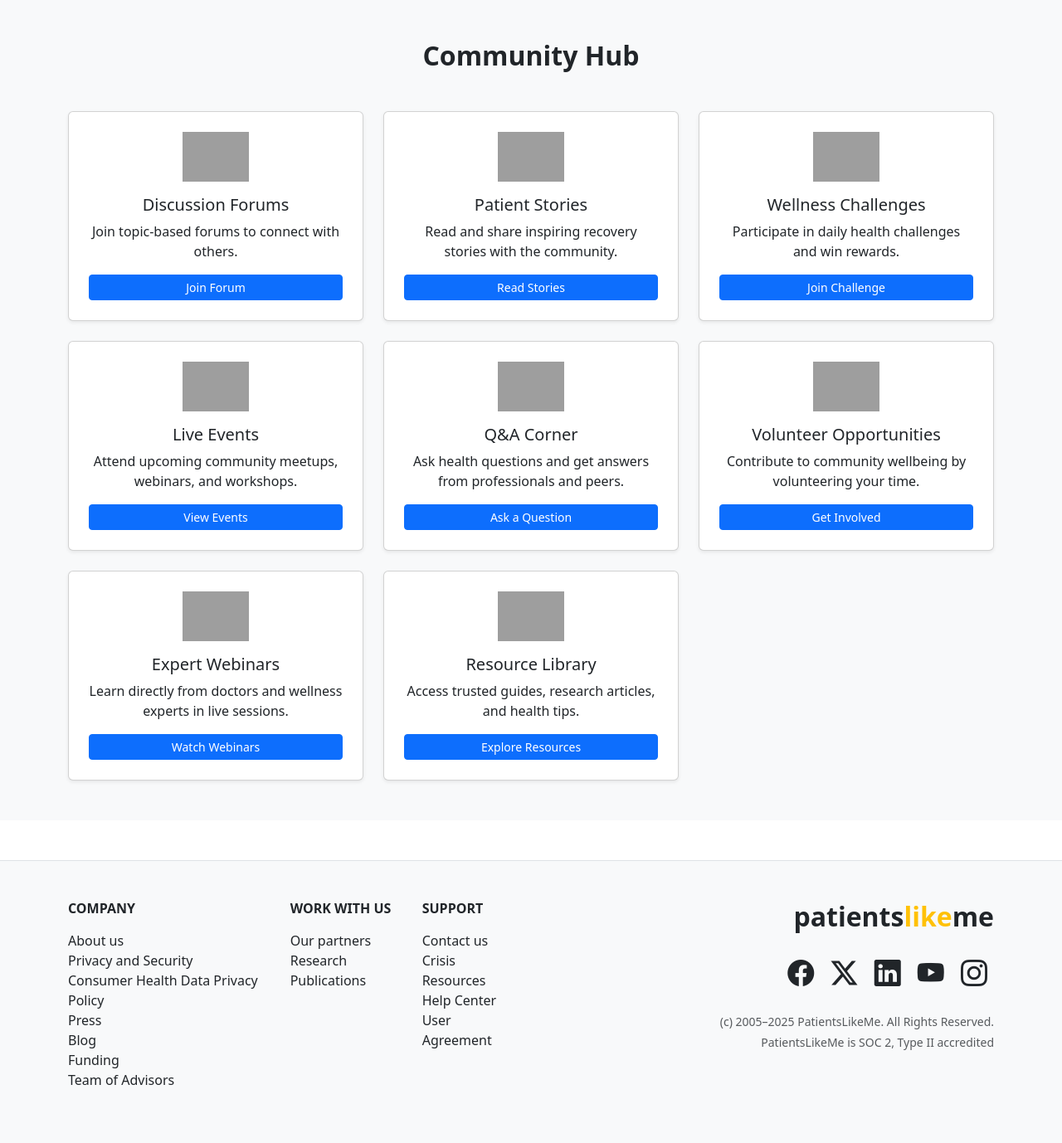
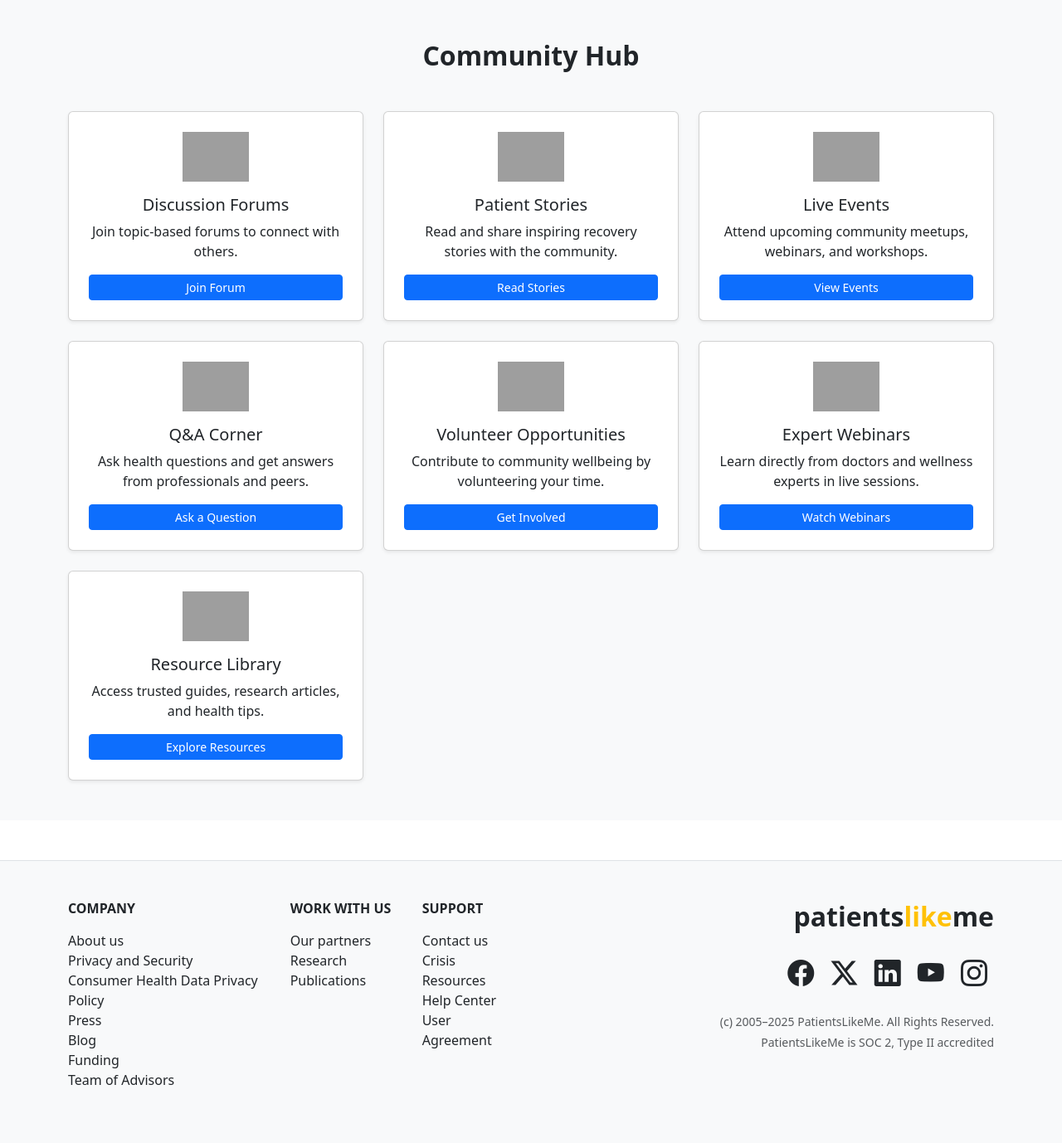
Before and after one commit to mahassantech/A-Collaborative-Platform-for-Public-Health-Stakeholders, a Django app: page /core/Community/ in a window 1280 px wide. Shown: the part 52-1430 px from the top of the page at 83% size. Run offline with Django 5.2, Linux system fonts and the light colour scheme; grey boxes are pictures that could not be loaded.

Commit message:
community edit

```diff
--- a/core/templates/core/community.html
+++ b/core/templates/core/community.html
@@ -29,15 +29,7 @@
 
 
 
-      <!-- Wellness Challenges -->
-      <div class="col-md-4">
-        <div class="card shadow-sm h-100 text-center p-4">
-          <img src="{% static 'images/challenge.png' %}" alt="Challenge" width="80" class="mx-auto mb-3">
-          <h5 class="card-title">Wellness Challenges</h5>
-          <p class="card-text">Participate in daily health challenges and win rewards.</p>
-          <a href="#" class="btn btn-primary btn-sm">Join Challenge</a>
-        </div>
-      </div>
+
 
       <!-- Live Events -->
       <div class="col-md-4">
```
